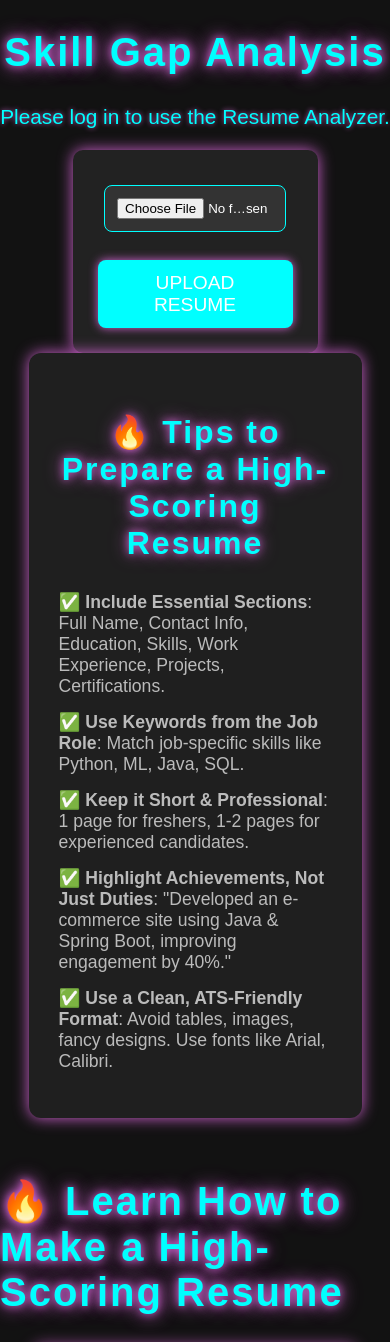
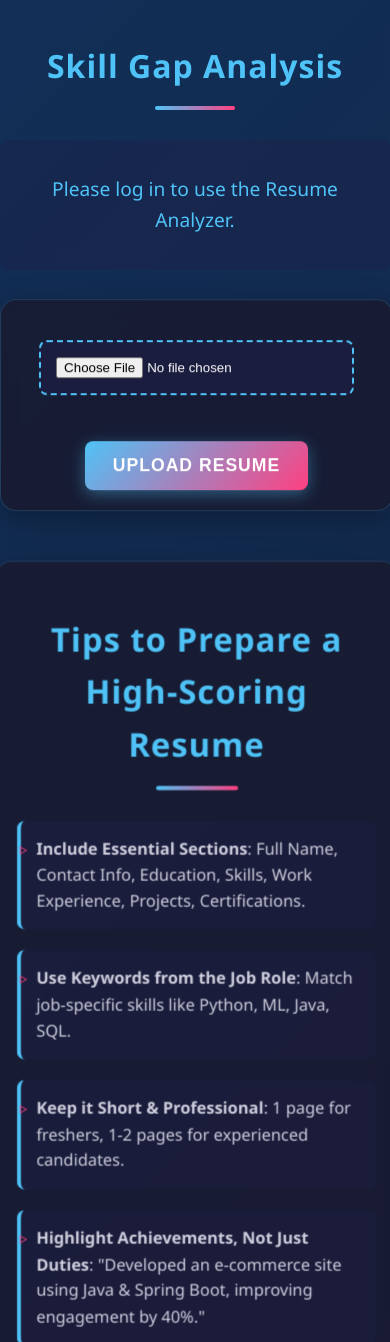
Before and after one commit to giri521/Resume_analyzer, a Flask app: page / in a window 390 px wide. Shown: the top 1342 px of the page. Run offline with Flask 3, Linux system fonts and the light colour scheme.

Commit message:
Update index.html

```diff
--- a/templates/index.html
+++ b/templates/index.html
@@ -6,157 +6,301 @@
     <title>Resume Analyzer</title>
     <link rel="stylesheet" href="https://cdnjs.cloudflare.com/ajax/libs/font-awesome/6.0.0/css/all.min.css">
     <style>
+        :root {
+            --primary: #4fc3f7;
+            --secondary: #ff4081;
+            --dark: #1a1a2e;
+            --darker: #16213e;
+            --light: #e6f7ff;
+            --success: #69f0ae;
+        }
+
+        @keyframes float {
+            0%, 100% { transform: translateY(0); }
+            50% { transform: translateY(-10px); }
+        }
+
+        @keyframes pulse {
+            0%, 100% { transform: scale(1); }
+            50% { transform: scale(1.03); }
+        }
+
+        @keyframes gradientBG {
+            0% { background-position: 0% 50%; }
+            50% { background-position: 100% 50%; }
+            100% { background-position: 0% 50%; }
+        }
+
         body {
-            background-color: #121212;
-            color: white;
-            font-family: 'Arial', sans-serif;
+            background: linear-gradient(-45deg, #1a1a2e, #16213e, #0f3460, #1a1a2e);
+            background-size: 400% 400%;
+            animation: gradientBG 15s ease infinite;
+            color: var(--light);
+            font-family: 'Segoe UI', Tahoma, Geneva, Verdana, sans-serif;
             margin: 0;
             padding: 0;
+            min-height: 100vh;
+            line-height: 1.6;
         }
 
         h1, h2 {
-            color: #00ffff;
-            text-shadow: 0 0 8px rgba(255, 119, 255, 0.8), 0 0 18px rgba(255, 119, 255, 0.6), 0 0 25px rgba(255, 119, 255, 0.4);
+            color: var(--primary);
             margin: 30px 0;
             font-size: 2.5rem;
-            letter-spacing: 2px;
+            letter-spacing: 1px;
+            text-align: center;
+            position: relative;
+        }
+
+        h1::after, h2::after {
+            content: '';
+            display: block;
+            width: 80px;
+            height: 4px;
+            background: linear-gradient(90deg, var(--primary), var(--secondary));
+            margin: 15px auto;
+            border-radius: 2px;
         }
 
         .container {
-            margin-top: 20px;
+            margin-top: 40px;
+            text-align: center;
+            perspective: 1000px;
+        }
+
+        .upload-box {
+            background: rgba(26, 26, 46, 0.8);
+            padding: 30px;
+            border-radius: 16px;
+            width: 50%;
+            margin: 0 auto;
+            box-shadow: 0 8px 32px rgba(0, 0, 0, 0.3);
+            backdrop-filter: blur(8px);
+            border: 1px solid rgba(79, 195, 247, 0.2);
+            transform-style: preserve-3d;
+            transition: all 0.5s cubic-bezier(0.175, 0.885, 0.32, 1.275);
+            animation: float 6s ease-in-out infinite;
+        }
+
+        .upload-box:hover {
+            transform: translateY(-5px) rotateX(5deg);
+            box-shadow: 0 15px 35px rgba(0, 0, 0, 0.4);
+        }
+
+        input[type="file"] {
+            background: rgba(31, 31, 71, 0.6);
+            color: white;
+            padding: 15px;
+            border: 2px dashed var(--primary);
+            border-radius: 8px;
+            width: 80%;
+            margin: 20px 0;
+            text-align: center;
+            transition: all 0.3s ease;
+            cursor: pointer;
+        }
+
+        input[type="file"]:hover {
+            background: rgba(31, 31, 71, 0.8);
+            border-color: var(--secondary);
+            transform: scale(1.01);
+        }
+
+        input[type="file"]:focus {
+            outline: none;
+            box-shadow: 0 0 0 3px rgba(79, 195, 247, 0.4);
+        }
+
+        button {
+            background: linear-gradient(135deg, var(--primary), var(--secondary));
+            color: white;
+            padding: 14px 28px;
+            border: none;
+            border-radius: 8px;
+            cursor: pointer;
+            font-size: 1.1rem;
+            font-weight: 600;
+            text-transform: uppercase;
+            letter-spacing: 1px;
+            box-shadow: 0 4px 15px rgba(79, 195, 247, 0.4);
+            transition: all 0.3s ease;
+            position: relative;
+            overflow: hidden;
+        }
+
+        button:hover {
+            transform: translateY(-3px);
+            box-shadow: 0 8px 25px rgba(255, 64, 129, 0.5);
+        }
+
+        button:active {
+            transform: translateY(1px);
+        }
+
+        button::after {
+            content: '';
+            position: absolute;
+            top: 0;
+            left: 0;
+            width: 100%;
+            height: 100%;
+            background: linear-gradient(135deg, rgba(255,255,255,0.2), rgba(255,255,255,0));
+            transform: translateX(-100%);
+            transition: transform 0.6s ease;
+        }
+
+        button:hover::after {
+            transform: translateX(100%);
+        }
+
+        .tips {
+            margin: 60px auto;
+            background: rgba(26, 26, 46, 0.8);
+            padding: 30px;
+            border-radius: 16px;
+            width: 70%;
+            box-shadow: 0 8px 32px rgba(0, 0, 0, 0.3);
+            backdrop-filter: blur(8px);
+            border: 1px solid rgba(79, 195, 247, 0.2);
+            transform-style: preserve-3d;
+            transition: all 0.5s ease;
+            animation: pulse 4s ease-in-out infinite;
+        }
+
+        .tips:hover {
+            transform: translateY(-5px) rotateY(5deg);
+        }
+
+        .tips h2 {
+            color: var(--primary);
+            font-size: 2rem;
             text-align: center;
         }
 
-        .upload-box {
-            background-color: #222222;
-            padding: 25px;
-            border-radius: 10px;
-            width: 50%;
-            margin: auto;
-            box-shadow: 0 0 15px rgba(255, 119, 255, 0.8);
-            transition: box-shadow 0.3s ease;
-        }
-
-        input[type="file"] {
-            background-color: #333333;
-            color: white;
-            padding: 12px;
-            border: 1px solid #00ffff;
-            border-radius: 8px;
-            width: 80%;
-            margin: 10px 0;
-            text-align: center;
-            transition: background-color 0.3s ease, box-shadow 0.3s ease;
-        }
-
-        input[type="file"]:hover {
-            background-color: #444444;
-            box-shadow: 0 0 10px rgba(255, 119, 255, 0.8), 0 0 20px rgba(255, 119, 255, 0.6);
-        }
-
-        button {
-            background-color: #00ffff;
-            color: white;
-            padding: 12px 20px;
-            border: none;
-            border-radius: 8px;
-            cursor: pointer;
-            font-size: 1.2rem;
-            text-transform: uppercase;
-            box-shadow: 0 0 10px rgba(255, 119, 255, 0.8);
-            transition: 0.3s;
-        }
-
-        button:hover {
-            background-color: #ff66cc;
-            box-shadow: 0 0 20px rgba(255, 119, 255, 1), 0 0 30px rgba(255, 119, 255, 0.9);
-        }
-
-        .tips {
-            margin-top: 50px;
-            background: #1f1f1f;
-            padding: 30px;
-            border-radius: 12px;
-            width: 70%;
-            margin: auto;
-            box-shadow: 0 0 15px rgba(255, 119, 255, 0.8);
-            transition: box-shadow 0.3s ease;
-        }
-
-        .tips h2 {
-            color: #00ffff;
-            font-size: 2rem;
-            text-align: center;
-            text-shadow: 0 0 8px rgba(255, 119, 255, 0.8), 0 0 18px rgba(255, 119, 255, 0.6);
-        }
-
         .tips ul {
-            color: #bbb;
+            color: #d1d1e0;
             list-style: none;
             padding: 0;
+            max-width: 800px;
+            margin: 0 auto;
         }
 
         .tips ul li {
-            margin: 15px 0;
-            font-size: 1.1rem;
+            margin: 20px 0;
+            padding: 15px;
+            background: rgba(31, 31, 71, 0.4);
+            border-radius: 8px;
+            border-left: 4px solid var(--primary);
+            transition: all 0.3s ease;
+        }
+
+        .tips ul li:hover {
+            background: rgba(31, 31, 71, 0.6);
+            transform: translateX(10px);
         }
 
         .tips ul li::before {
-            content: "✅ ";
-            color: #ff99ff;
+            content: "▹";
+            color: var(--secondary);
+            font-weight: bold;
+            display: inline-block;
+            width: 1em;
+            margin-left: -1em;
         }
 
         .videos {
-            margin-top: 60px;
+            margin: 80px auto;
+            perspective: 1000px;
         }
 
         .video-container {
             display: flex;
             justify-content: center;
-            gap: 20px;
+            gap: 30px;
             flex-wrap: wrap;
+            padding: 20px;
         }
 
         .video-container iframe {
             width: 320px;
             height: 180px;
-            border-radius: 10px;
-            box-shadow: 0 0 15px rgba(255, 119, 255, 0.6);
-            transition: box-shadow 0.3s ease;
+            border-radius: 12px;
+            box-shadow: 0 10px 20px rgba(0, 0, 0, 0.3);
+            transition: all 0.4s cubic-bezier(0.175, 0.885, 0.32, 1.275);
+            transform-style: preserve-3d;
         }
 
         .video-container iframe:hover {
-            box-shadow: 0 0 25px rgba(255, 119, 255, 1), 0 0 40px rgba(255, 119, 255, 0.9);
+            transform: scale(1.05) rotateY(10deg);
+            box-shadow: 0 15px 30px rgba(79, 195, 247, 0.4);
         }
 
         .user-info {
-            margin-top: 30px;
-            color: #00ffff;
-            font-size: 1.3rem;
-            text-shadow: 0 0 5px rgba(255, 119, 255, 0.7);
+            margin: 30px auto;
+            color: var(--primary);
+            font-size: 1.2rem;
+            text-align: center;
+            max-width: 600px;
+            padding: 15px;
+            border-radius: 8px;
+            background: rgba(31, 31, 71, 0.4);
         }
 
         .logout-btn {
-            background-color: #ff4d4d;
+            background: rgba(255, 64, 129, 0.8);
             color: white;
-            padding: 10px;
+            padding: 10px 20px;
             border: none;
             border-radius: 8px;
             cursor: pointer;
-            font-size: 1.1rem;
-            box-shadow: 0 0 10px rgba(255, 77, 77, 0.8);
-            transition: 0.3s;
+            font-size: 1rem;
+            font-weight: 500;
+            transition: all 0.3s ease;
+            margin-top: 15px;
         }
 
         .logout-btn:hover {
-            background-color: #ff3333;
-            box-shadow: 0 0 20px rgba(255, 77, 77, 1);
+            background: rgba(255, 64, 129, 1);
+            transform: translateY(-2px);
+            box-shadow: 0 5px 15px rgba(255, 64, 129, 0.4);
         }
 
-        .logout-btn:focus {
-            outline: none;
+        /* Responsive adjustments */
+        @media (max-width: 768px) {
+            .upload-box, .tips {
+                width: 90%;
+                padding: 20px;
+            }
+
+            h1, h2 {
+                font-size: 2rem;
+            }
+
+            .video-container iframe {
+                width: 280px;
+                height: 160px;
+            }
         }
 
+        /* 3D Card effect for upload box */
+        .upload-box::before {
+            content: '';
+            position: absolute;
+            top: 0;
+            left: 0;
+            right: 0;
+            bottom: 0;
+            border-radius: 16px;
+            background: linear-gradient(135deg, rgba(79, 195, 247, 0.2), rgba(255, 64, 129, 0.1));
+            transform: translateZ(-20px);
+            z-index: -1;
+            opacity: 0;
+            transition: opacity 0.5s ease;
+        }
+
+        .upload-box:hover::before {
+            opacity: 1;
+        }
     </style>
 </head>
 <body>
@@ -184,9 +328,9 @@
         </div>
     </div>
 
-    <!-- 🔥 Resume Tips Section -->
+    <!-- Resume Tips Section -->
     <div class="tips">
-        <h2>🔥 Tips to Prepare a High-Scoring Resume</h2>
+        <h2>Tips to Prepare a High-Scoring Resume</h2>
         <ul>
             <li><strong>Include Essential Sections</strong>: Full Name, Contact Info, Education, Skills, Work Experience, Projects, Certifications.</li>
             <li><strong>Use Keywords from the Job Role</strong>: Match job-specific skills like Python, ML, Java, SQL.</li>
@@ -196,9 +340,9 @@
         </ul>
     </div>
 
-    <!-- 🎥 Resume Tutorial Videos Section -->
+    <!-- Resume Tutorial Videos Section -->
     <div class="videos">
-        <h2>🔥 Learn How to Make a High-Scoring Resume</h2>
+        <h2>Learn How to Make a High-Scoring Resume</h2>
         <div class="video-container">
             <iframe src="https://www.youtube.com/embed/yp693O87GmM" allowfullscreen></iframe>
             <iframe src="https://www.youtube.com/embed/y8YH0Qbu5h4" allowfullscreen></iframe>
```
